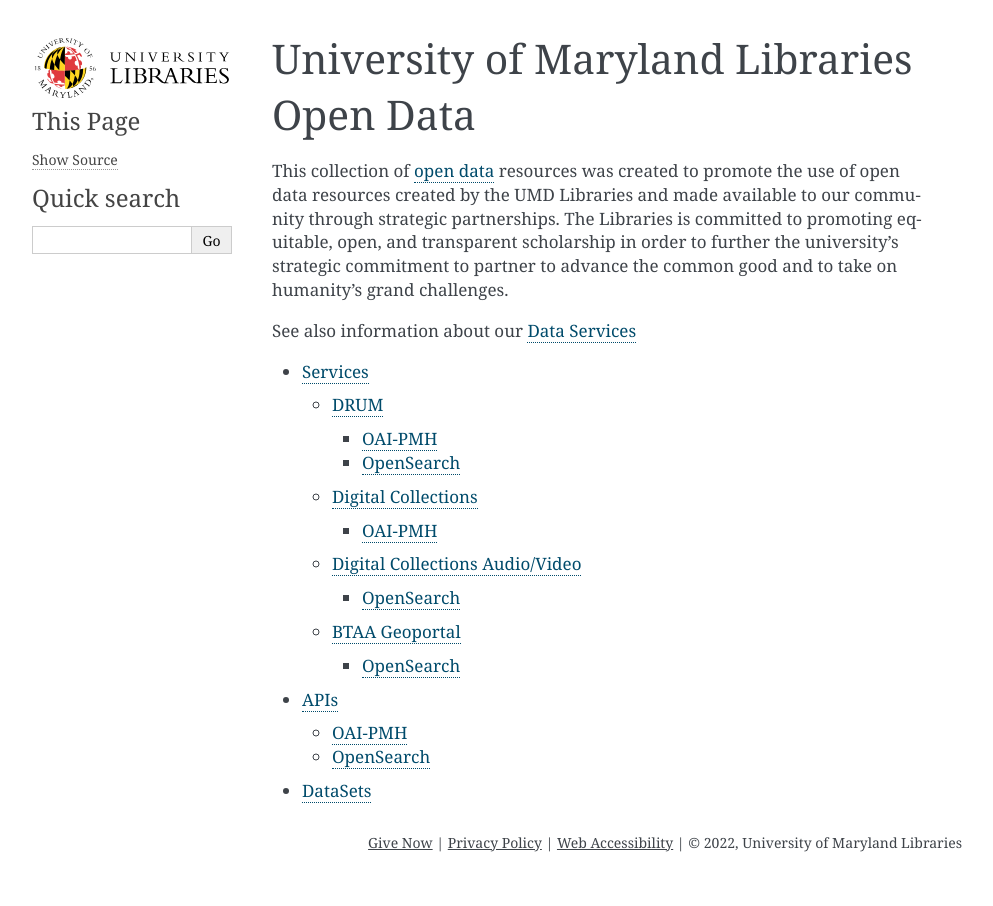
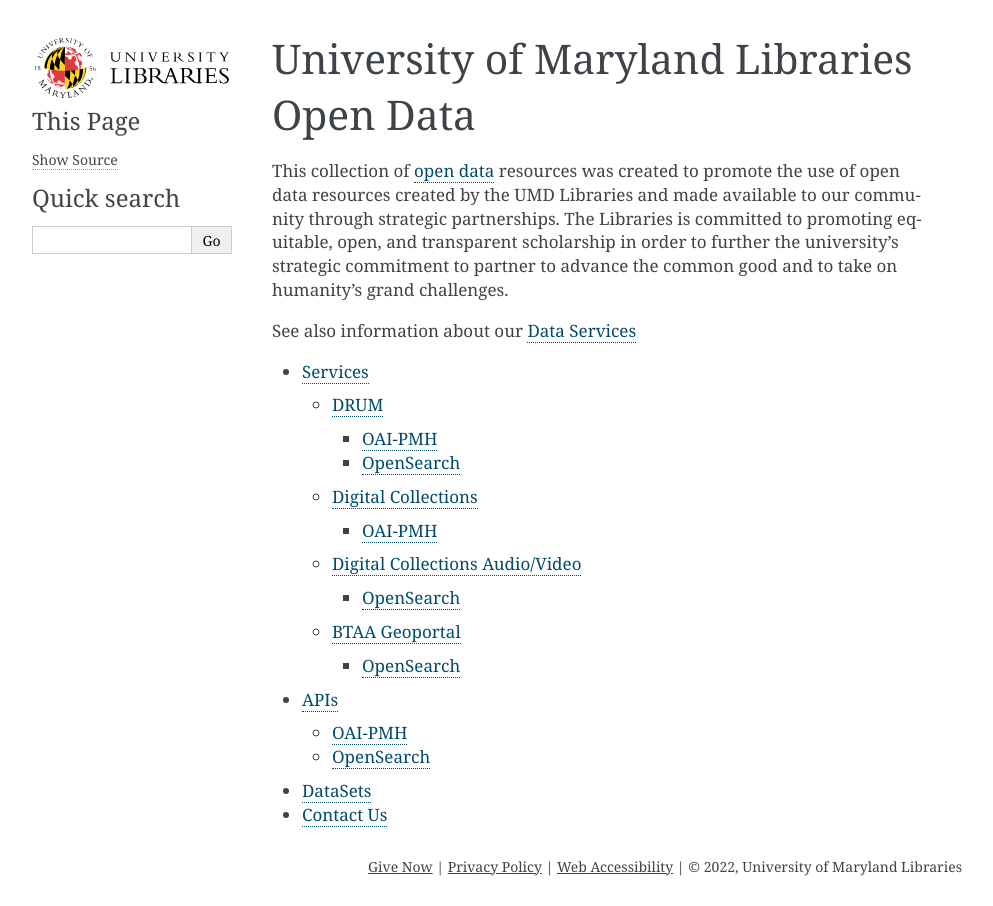
Before and after one commit to wallberg-umd/umd-lib-opendata, a Sphinx documentation site: the page built from source/index.rst, in a window 1280 px wide. Shown: the whole page, without its empty margins (148-1141 px from the left). Built offline with Sphinx 7.4.7, drawn with Linux system fonts in a browser that asks for light colours.

Commit message:
Add Contact Us page

```diff
--- /dev/null
+++ b/source/contact.rst
@@ -0,0 +1,4 @@
+Contact Us
+==========
+
+Please contact us via email at `lib-opendata@umd.edu <mailto:lib-opendata@umd.edu?subject=Open+Data+Website>`_ with any feedback or questions you have about this website.
--- a/source/index.rst
+++ b/source/index.rst
@@ -16,3 +16,4 @@
    services
    apis
    datasets
+   contact
```
